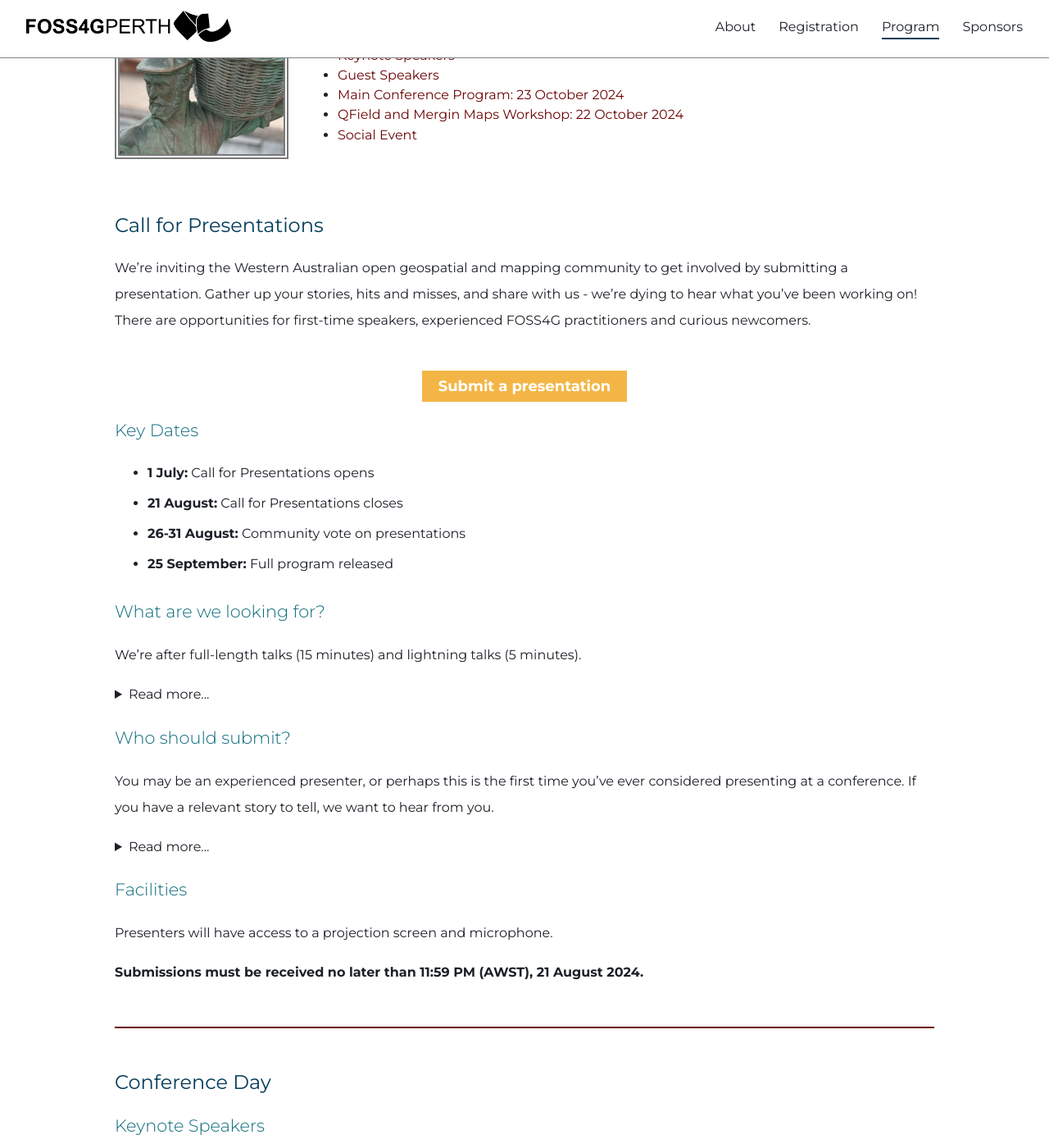
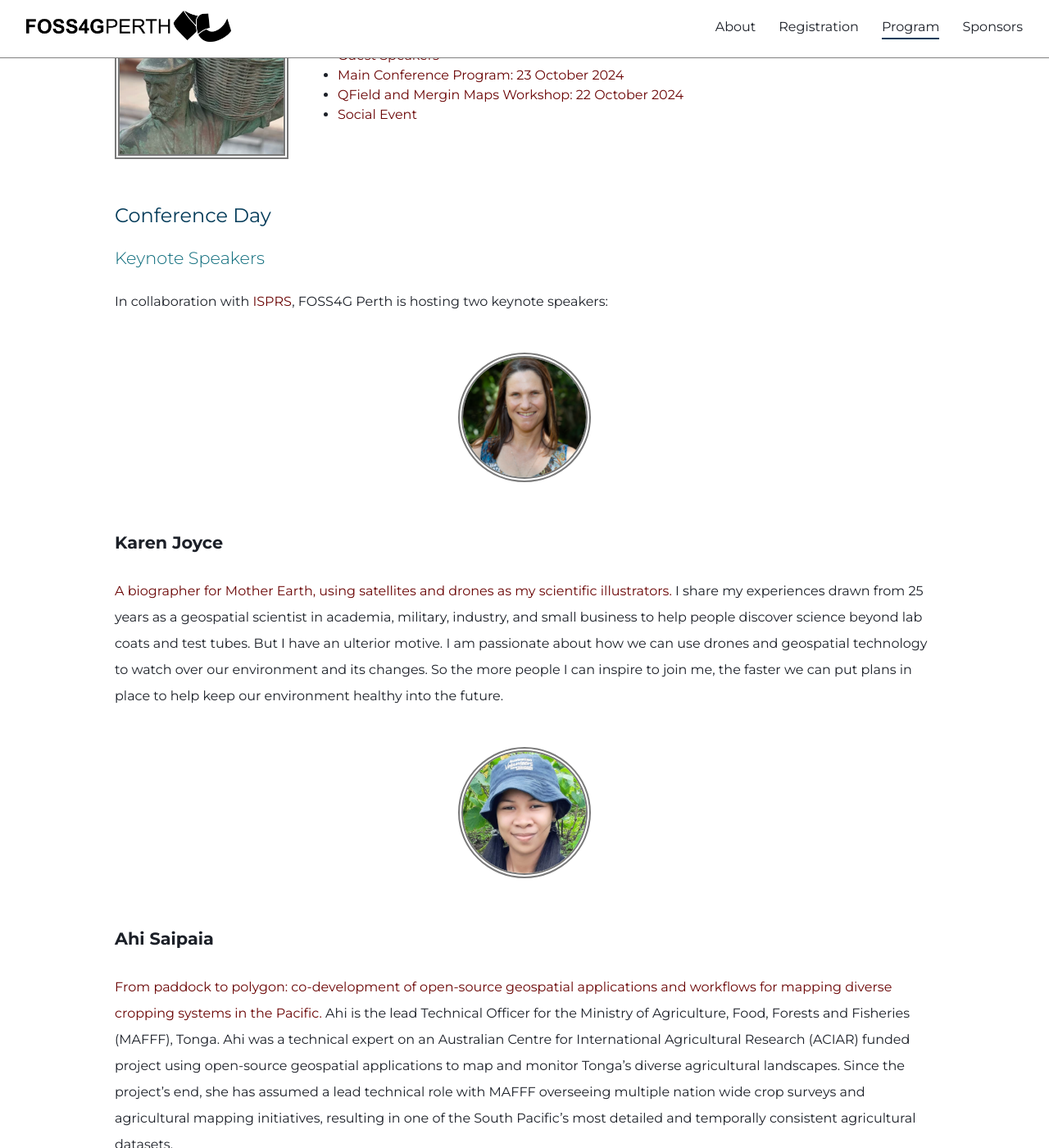
Before and after one commit to foss4g-perth-org/foss4g-perth-org.github.io, a Jekyll site: the page built from program.md, in a window 1280 px wide and 1400 px high, scrolled down 243 px. Shown: the whole window at 82% size. Built offline with Jekyll 4.4.1, drawn with Linux system fonts in a browser that asks for light colours; some web fonts are replaced; comment, search, counter and statistics services are not loaded.

Commit message:
CFP closed

```diff
--- a/program.md
+++ b/program.md
@@ -10,7 +10,7 @@ description: We are inviting the Western Australian open geospatial and mapping
     <div class="page-menu">
      On this page:
         <ul>
-            <li><a href="#presentations">Call for Presentations</a></li>
+            <!-- <li><a href="#presentations">Call for Presentations</a></li> -->
             <li><a href="#keynotes">Keynote Speakers</a></li>
             <li><a href="#guests">Guest Speakers</a></li>
             <li><a href="#main-program">Main Conference Program: 23 October 2024</a></li>
@@ -20,7 +20,7 @@ description: We are inviting the Western Australian open geospatial and mapping
     </div>
 </div>
 
-<div id="presentations" class="anchor-offset"></div>
+<!-- <div id="presentations" class="anchor-offset"></div>
 
 ## Call for Presentations
 
@@ -64,7 +64,7 @@ Presenters will have access to a projection screen and microphone.
 **Submissions must be received no later than 11:59 PM (AWST), 21 August 2024.**
 
 
-<div class="divider"></div>
+<div class="divider"></div> -->
 
 
 ## Conference Day
```
Also changed, not shown: index.md (+2 -2 lines).
